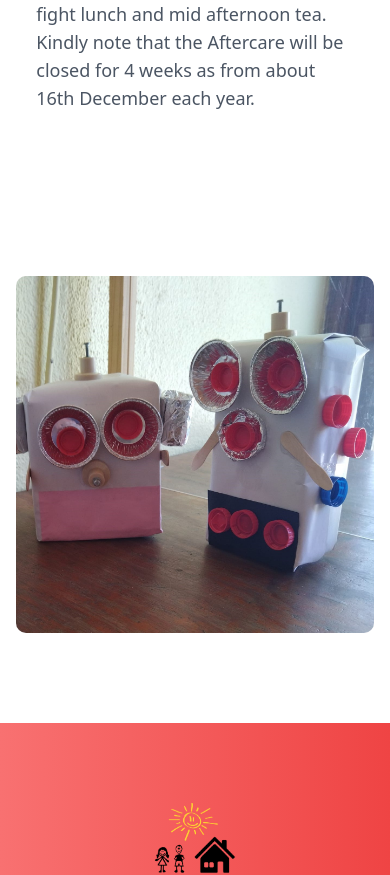
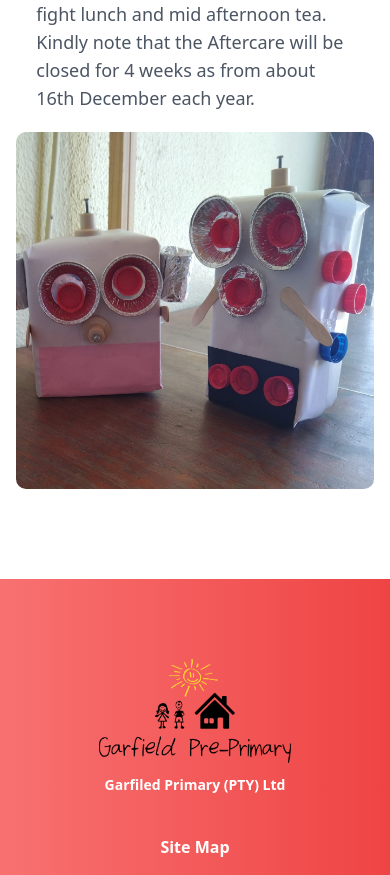
Before and after one commit to MauriceDev1/preschool, a Next.js app: page /extra_mural_activities in a window 390 px wide. Shown: the part 1500-2375 px from the top of the page. Built offline with nearby package versions, Linux system fonts and the light colour scheme.

Commit message:
fix: extra mural activity

```diff
--- a/pages/extra_mural_activities.tsx
+++ b/pages/extra_mural_activities.tsx
@@ -31,7 +31,7 @@ export default function About() {
               closed for 4 weeks as from about 16th December each year.
               </p>
             </div>
-            <div className='sm:w-1/3 pb-5 mt-36' style={{zIndex:'1'}}>
+            <div className='sm:w-1/3 pb-5 sm:mt-36' style={{zIndex:'1'}}>
               <Image src={Gar} objectFit={'cover'} style={{borderRadius:'10px',zIndex:'1'}}/>
             </div>
         </div>
```
